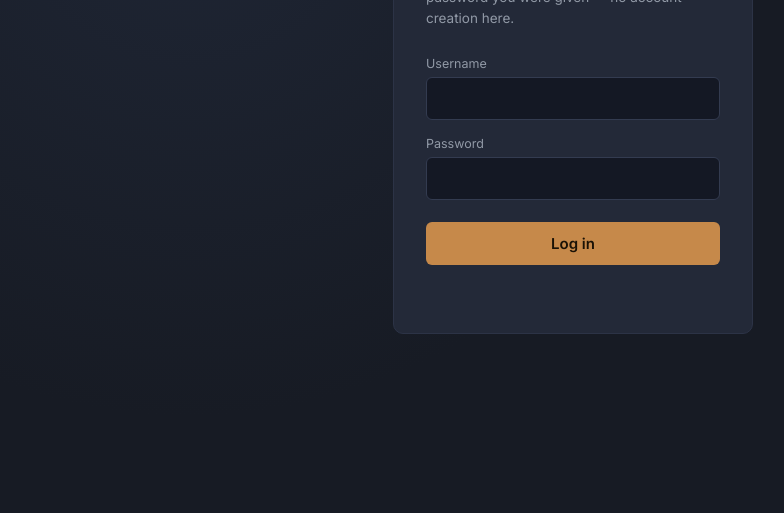
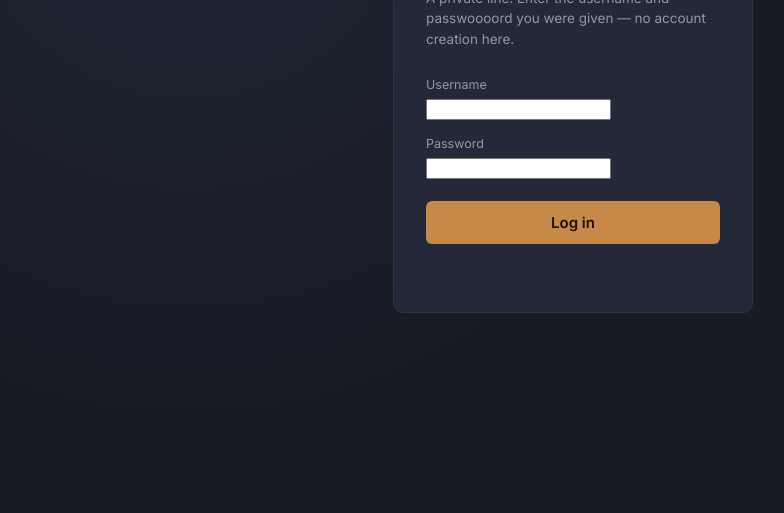
Before and after one commit to cizzled-gg/Foxie-Chat-Interface, a website: page index.html in a window 1280 px wide. Shown: the part 287-800 px from the top of the page, without its empty margins (67-851 px from the left). Drawn offline with Linux system fonts and the light colour scheme; no server answers.

Commit message:
Update index.html

```diff
--- a/index.html
+++ b/index.html
@@ -72,7 +72,7 @@
     margin-bottom:6px;
   }
   .field{margin-bottom:16px;}
-  input[type=text], input[type=password]{
+  input[type=text], input[type=]{
     width:100%;
     background:#141824;
     border:1px solid #333b50;
@@ -83,7 +83,7 @@
     font-family:'Inter',sans-serif;
     outline:none;
   }
-  input[type=text]:focus, input[type=password]:focus{
+  input[type=text]:focus, input[type=]:focus{
     border-color:var(--brass);
   }
   button{
@@ -329,7 +329,7 @@
 <div id="login-screen">
   <div class="login-card">
     <h1 class="brand">Wire</h1>
-    <p class="sub">A private line. Enter the username and password you were given — no account creation here.</p>
+    <p class="sub">A private line. Enter the username and passwoooord you were given — no account creation here.</p>
     <form id="login-form">
       <div class="field">
         <label for="username">Username</label>
```
